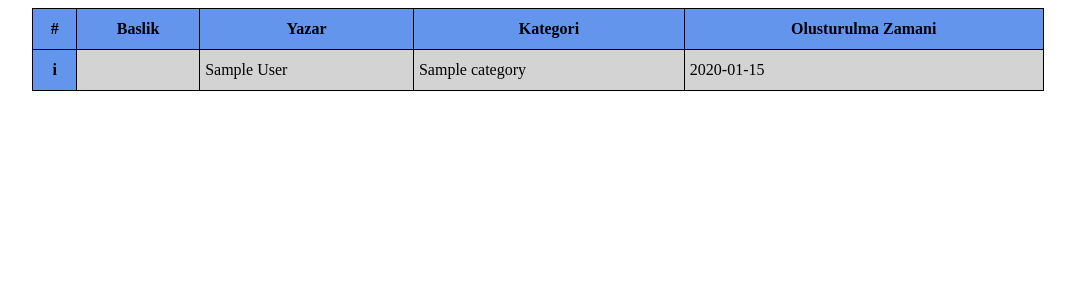
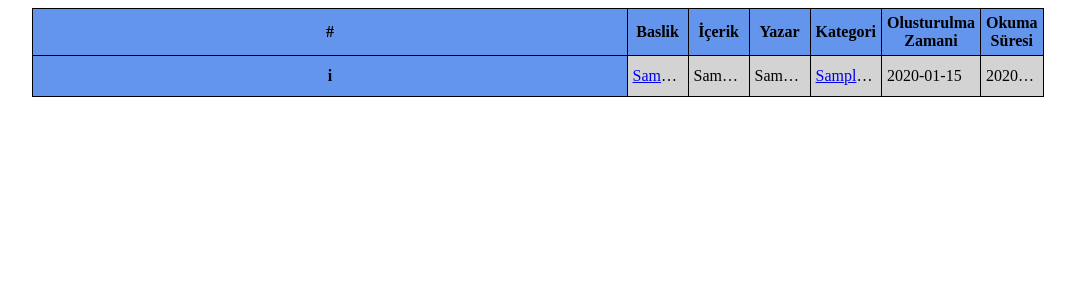
Before and after one commit to erdemkocak1/django-blog, a Django app: template templates/main.html in a window 1280 px wide. Shown: the top 300 px of the page, without its empty margins (102-1177 px from the left). Run offline with Django 3.2, Linux system fonts and the light colour scheme; the template is opened without the code that fills it: most values are stand-ins (such as "Sample title", 1, 10 or a date in 2020); data that the repository does not hold is empty.

Commit message:
sayfaya yazdırma ve makalenin içeriğini görüntüle

```diff
--- a/django_blog/urls.py
+++ b/django_blog/urls.py
@@ -23,6 +23,7 @@ urlpatterns = [
     # path('', views.index, name='index'),
     path('', admin.site.urls),
     path('blog/', views.blog),
-    path('blog/detay/', views.blogdetay),
+    path('blog/detay/<slug:slug>/', views.blogdetay),
+    # path('blog/detay/category/<category:category>/', views.categorysec),
 
 ]
--- a/templates/main.html
+++ b/templates/main.html
@@ -2,52 +2,66 @@
 <html lang="en">
 <head>
     <meta charset="UTF-8">
-    <title>Title</title>
+    <title>Makaleler</title>
 
     <style>
-    table{
+        table {
             background: lightgrey;
             border-collapse: collapse;
             width: 80%;
             position: center;
         }
 
-
         table, th, td {
             border: 1px solid black;
             height: 30px;
             padding: 5px;
         }
-th{
+
+        th {
             background: cornflowerblue;
         }
 
+        td {
+            width: 250px;
+            white-space: nowrap;
+            overflow: hidden;
+            text-overflow: ellipsis;
+            max-width: 50px;
+        }
+
     </style>
-
 
 </head>
 <body>
 
 
-<table class="table table-hover table-dark" align="center" >
+<table class="table table-hover table-dark" align="center">
     <thead>
     <tr>
         <th scope="col">#</th>
         <th scope="col">Baslik</th>
+        <th scope="col">İçerik</th>
         <th scope="col">Yazar</th>
         <th scope="col">Kategori</th>
         <th scope="col">Olusturulma Zamani</th>
+        <th scope="col">Okuma Süresi</th>
+
     </tr>
     </thead>
     <tbody>
-  {% for i in blog_list  %}
+    {% for i in blog_list %}
         <tr>
             <th scope="row">i</th>
-      <td><a href="/blog/detay/{{ i.slug }}/"><{{ i.title }}/a></td>
+            <td><a href="/blog/detay/{{ i.slug }}/">{{ i.title }}</a></td>
+            <td>{{ i.body }}</td>
             <td>{{ i.author }}</td>
-      <td>{{ i.category }}</td>
+            <td><a href="https://makdos.blog/">{{ i.category }}</a></td>
+            {#                  <td><a href="/blog/detay/{{ i.category }}/"><{{ i.title }}/a></td>#}
+
             <td>{{ i.dateet }}</td>
-
+            <td>{{ i.timeread }}dk</td>
+            {#            <td><a href="https://makdos.blog/">Makaleye Git</a></td>#}
         </tr>
 
     {% endfor %}
--- a/uygulama/admin.py
+++ b/uygulama/admin.py
@@ -8,7 +8,7 @@ from uygulama.models import Blog, Category
 
 
 class BlogAdmin(admin.ModelAdmin):
-    list_display = ('title', 'author', 'category', 'timeread', 'dateet', 'durum')#
+    list_display = ('title', 'author', 'category', 'timeread', 'dateet', 'durum')  #
 
     fields = ('title', 'slug', 'category', 'body', 'author', 'durum', 'timeread')
 
@@ -19,7 +19,7 @@ class BlogAdmin(admin.ModelAdmin):
     search_fields = ['title', 'author']
     list_max_show_all = False
     list_per_page = 5
-    prepopulated_fields =   {"slug": ("category","title")}
+    prepopulated_fields = {"slug": ("category", "title")}
 
 
 admin.site.register(Blog, BlogAdmin)
```
Also changed, not shown: uygulama/models.py (+1 -10 lines), uygulama/views.py (+8 -2 lines). Lines whose indentation alone changed are shown as unchanged.
